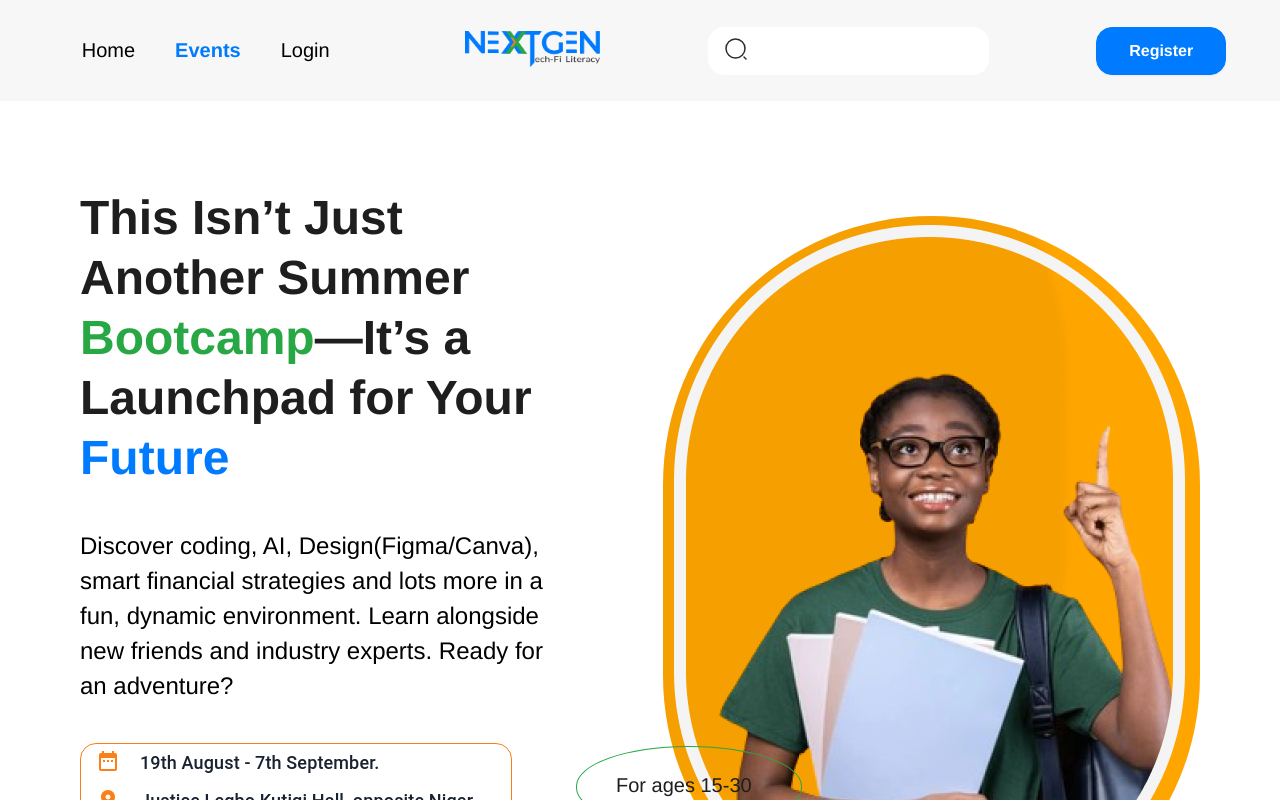
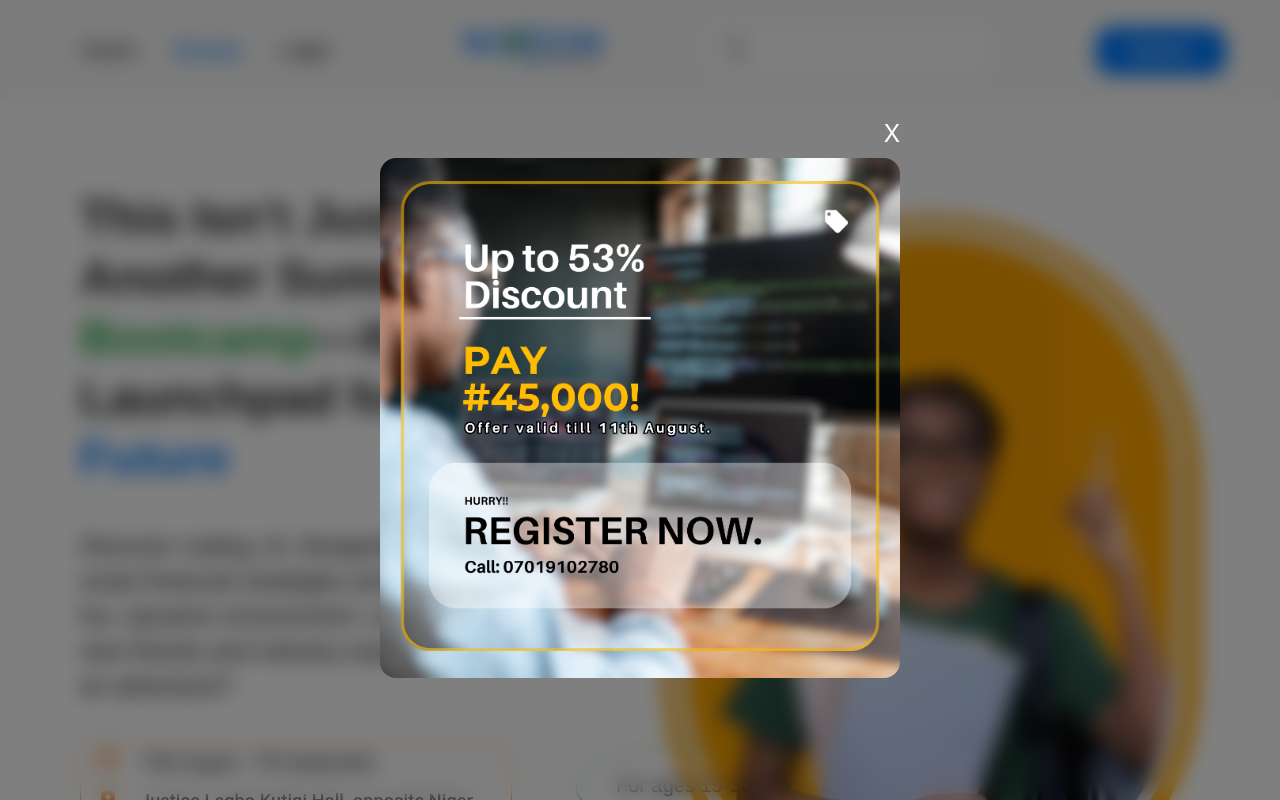
Before and after one commit to thenumber1boss/nextgentechfi, a React (Create React App) app: page /bootcamp in a window 1280 px wide. Shown: the top 800 px of the page. Built offline with nearby package versions, Linux system fonts and the light colour scheme.

Commit message:
more updates

```diff
--- a/src/pages/events/summer-bootcamp/summer-bootcamp.jsx
+++ b/src/pages/events/summer-bootcamp/summer-bootcamp.jsx
@@ -10,6 +10,7 @@ import Header from "../../../components/Header/header.jsx";
 import GritLogo from "../../../assets/images/grit-logo.png";
 import PlanetLogo from "../../../assets/images/planet-logo.png";
 import TellerPointLogo from "../../../assets/images/teller-point-logo.svg";
+import PopUpCard from "../../../assets/images/popup-card.png";
 import Line from "../../../assets/icons/line-2.svg";
 import group from "../../../assets/icons/group.png";
 import HeroImg from "../../../assets/images/HeroImage.png";
@@ -335,6 +336,7 @@ export const Benefits = () => {
   const [isMediumScreen, setIsMediumScreen] = useState(window.innerWidth >= 480 && window.innerWidth < 780);
   const [isLargeScreen, setIsLargeScreen] = useState(window.innerWidth >= 780);
 
+
   useEffect(() => {
     const handleResize = () => {
       setIsSmallScreen(window.innerWidth < 480); // for small screens
@@ -473,6 +475,7 @@ export const Partners = () => {
   const SummerBootcamp = () => {
     const [isSmallScreen, setIsSmallScreen] = useState(false);
     const [isMediumScreen, setIsMediumScreen] = useState(false);
+    const [showPopUp, setShowPopUp] = useState(false);
 
   useEffect(() => {
     const handleResize = () => {
@@ -487,8 +490,33 @@ export const Partners = () => {
       window.removeEventListener("resize", handleResize); // Clean up event listener
     };
   }, []);
+
+
+  useEffect(() => {
+    const timer = setTimeout(() => {
+      setShowPopUp(true);
+    }, 5000); // Show the popup after 30 seconds
+
+    return () => clearTimeout(timer); // Cleanup the timer on unmount
+  }, []);
+
+  const closeModal = () => {
+    setShowPopUp(false);
+  };
+
+
     return (
         <div className="summer-bootcamp">
+          {showPopUp && (
+        <div className="modal-overlay">
+          <div className="modal-content">
+            <div onClick={closeModal} style={{fontSize: '24px', color: 'white', display: 'flex', justifyContent: 'right', marginBottom: '10px', cursor: 'pointer'}}>X</div>
+            <NavLink to="/register" className="nav-link">
+            <img alt="pop-up" src={PopUpCard} style={{ width: isSmallScreen ? '95%' : '520px', height: 'auto', borderRadius: '16px'}} />
+            </NavLink>
+          </div>
+        </div>
+      )}
             < Header />
             {isMediumScreen ? (
                 <HeroSm />
--- a/src/pages/landing-page/landing-page.jsx
+++ b/src/pages/landing-page/landing-page.jsx
@@ -48,7 +48,7 @@ export const HeroNextGen = () => {
             </div>
           </div>
           <div className="frame">
-            <NavLink to="/summer-bootcamp" className="nav-link">
+            <NavLink to="/bootcamp" className="nav-link">
             <Button state="secondary"
              text="View our Events"
              className="secondary-btn"
```
Also changed, not shown: src/assets/images/popup-card.png (added), 1 other file (tests, documents, lock files or other folders).
